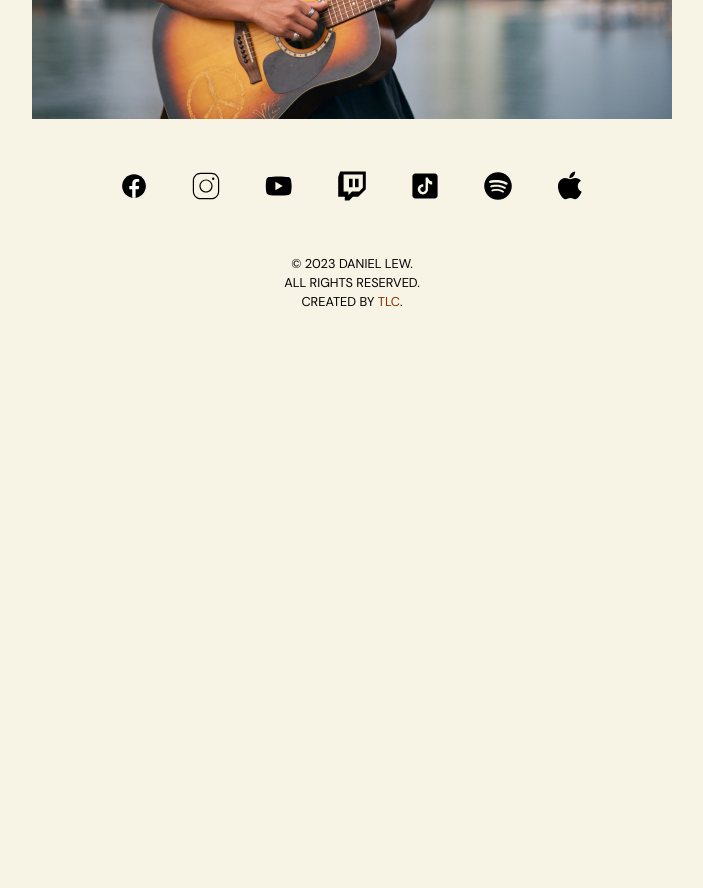
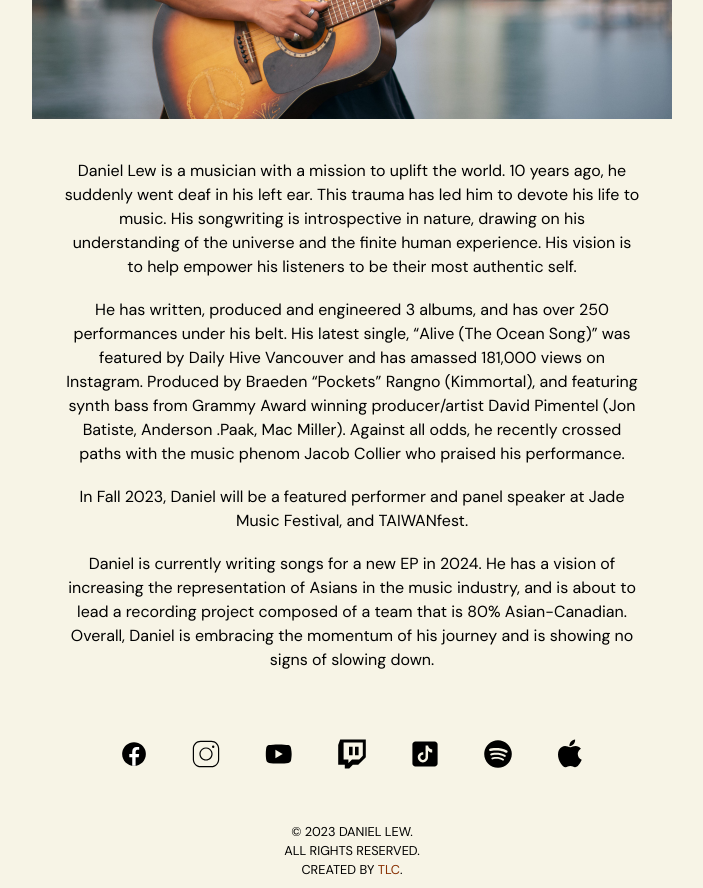
Before and after one commit to xtayzx/daniel, a plain HTML site: page index.html in a window 1280 px wide. Shown: the part 520-1408 px from the top of the page, without its empty margins (288-991 px from the left). Before the commit the page ends 856 px from the top, so only its background shows below. Drawn offline with Linux system fonts and the light colour scheme; a web font is replaced by a local one.

Commit message:
moved about bio

```diff
--- a/css/main.css
+++ b/css/main.css
@@ -285,7 +285,7 @@ img {
     }
 
     .content-container {
-        margin: 1rem 18rem;
+        margin: 1rem 22rem;
     }
 }
 /*
--- a/index.html
+++ b/index.html
@@ -63,6 +63,18 @@
             <img src="img/daniel.jpg" alt="Portrait of Daniel Lew.">
         </div>
     </section>
+
+    <div class="content-container">
+        <!-- <h2>About</h2> -->
+
+        <p class="upper-space under-space">Daniel Lew is a musician with a mission to uplift the world. 10 years ago, he suddenly went deaf in his left ear. This trauma has led him to devote his life to music. His songwriting is introspective in nature, drawing on his understanding of the universe and the finite human experience. His vision is to help empower his listeners to be their most authentic self.</p>
+
+        <p class="under-space">He has written, produced and engineered 3 albums, and has over 250 performances under his belt. His latest single, “Alive (The Ocean Song)” was featured by Daily Hive Vancouver and has amassed 181,000 views on Instagram. Produced by Braeden “Pockets” Rangno (Kimmortal), and featuring synth bass from Grammy Award winning producer/artist David Pimentel (Jon Batiste, Anderson .Paak, Mac Miller). Against all odds, he recently crossed paths with the music phenom Jacob Collier who praised his performance.</p>
+
+        <p class="under-space">In Fall 2023, Daniel will be a featured performer and panel speaker at Jade Music Festival, and TAIWANfest.</p>
+
+        <p class="under-space">Daniel is currently writing songs for a new EP in 2024. He has a vision of increasing the representation of Asians in the music industry, and is about to lead a recording project composed of a team that is 80% Asian-Canadian. Overall, Daniel is embracing the momentum of his journey and is showing no signs of slowing down.</p>
+    </div>
 
     <section>
         <div class="grid-socials">
```
Also changed, not shown: contact.html (+2 -6 lines).
